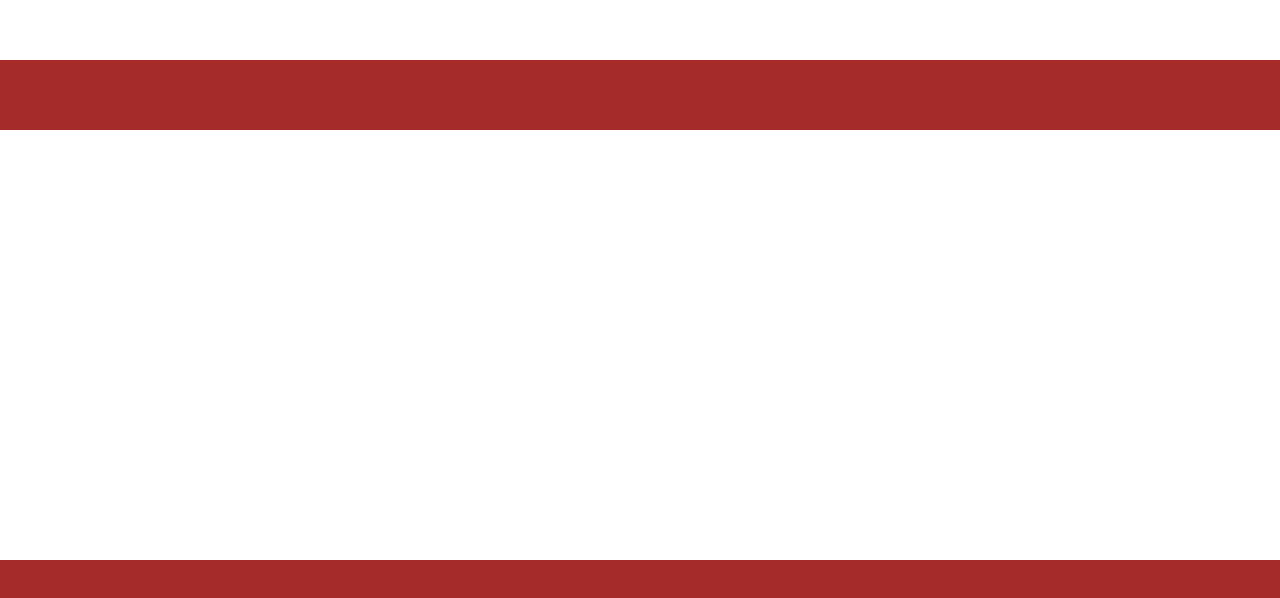
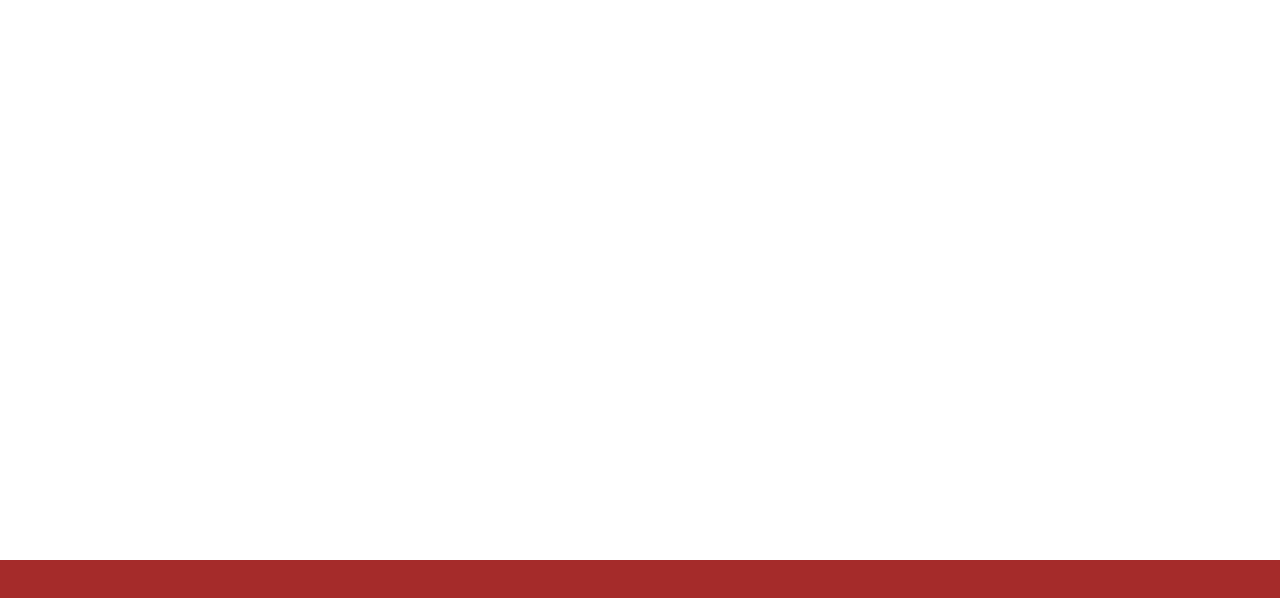
Before and after one commit to Mayhul-Jindal/CTF_Challenges, a website: page get_the_coin_2/try.html in a window 1280 px wide. Shown: the part 170-768 px from the top of the page. Drawn offline with Linux system fonts and the light colour scheme.

Commit message:
lol kuch ni yaad

```diff
--- a/get_the_coin_2/try.css
+++ b/get_the_coin_2/try.css
@@ -14,11 +14,3 @@
     position: absolute;
     bottom: 0px;
 }
-
-.roof{
-    background-color: brown;
-    width: 100%;
-    height: 70px;
-    position: absolute;
-    bottom: 500px;
-}
--- a/get_the_coin_2/try.html
+++ b/get_the_coin_2/try.html
@@ -9,7 +9,6 @@
 </head>
 <body id="body" style="margin: 0;">
     <div class="base"></div>
-    <div class="roof"></div>
     <!-- <div class="prince"></div> -->
 
     <script src="./client.js"></script>
```
Also changed, not shown: get_the_coin_2/client.js (line endings or trailing spaces), get_the_coin_2/server.js (line endings or trailing spaces).
